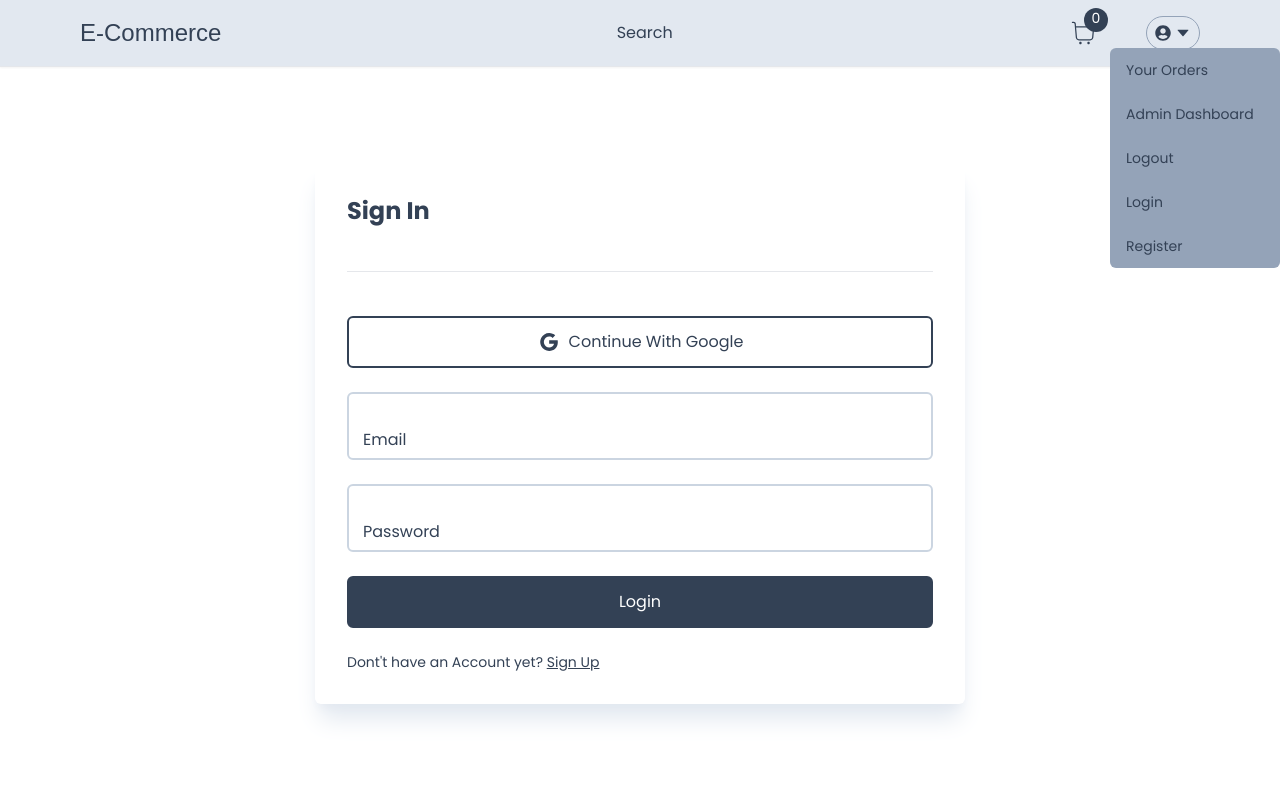
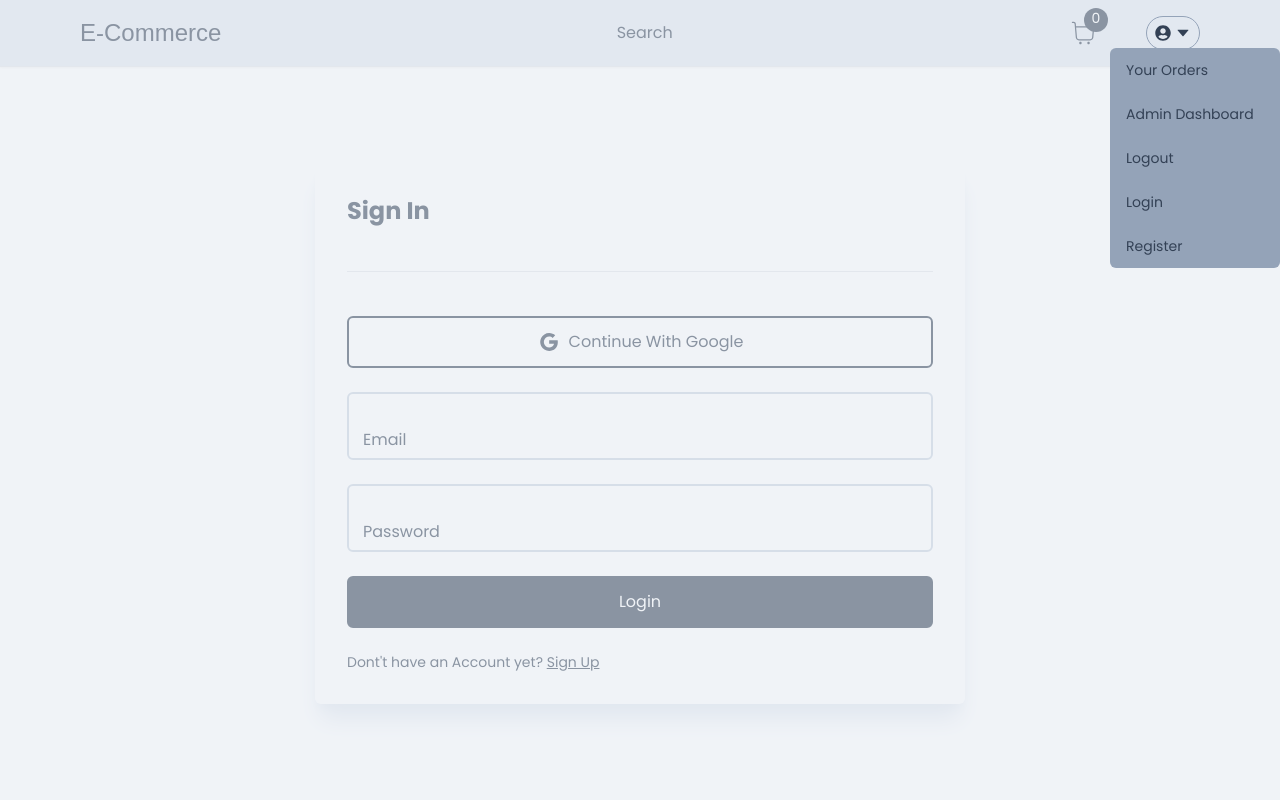
Before and after one commit to Ella-1/E-Shop, a Next.js app: page /login in a window 1280 px wide. Both pictures are taken after a click on the element 1172 px from the left and 33 px from the top of the page. Shown: the top 800 px of the page. Built offline with nearby package versions, Linux system fonts and the light colour scheme; a web font is replaced by a local one.

Commit message:
nav component

```diff
--- a/app/components/Nav/backDrop.tsx
+++ b/app/components/Nav/backDrop.tsx
@@ -4,8 +4,10 @@
        onClick: () => void
  }
 
- export const BackDrop: React.FC<BackDropProps > = () => {
+ export const BackDrop: React.FC<BackDropProps > = ({onClick}) => {
    return (
-     <div>BackDrop</div>
+     <div onClick={onClick} className='z-20 bg-slate-200 opacity-50 w-screen h-screen fixed top-0 left-0'>
+
+     </div>
    )
  }
--- a/app/components/Nav/userMenu.tsx
+++ b/app/components/Nav/userMenu.tsx
@@ -1,28 +1,32 @@
- "use client"
-import { Avatar } from '@mui/material'
- import React, { useCallback, useState } from 'react'
-import Avater from '../avater'
-import { AiFillCaretDown } from 'react-icons/ai'
-import Link from 'next/link'
-import { MenuItems } from './menuItems'
-import { signOut } from 'next-auth/react'
+"use client";
+import { Avatar } from "@mui/material";
+import React, { useCallback, useState } from "react";
+import Avater from "../avater";
+import { AiFillCaretDown } from "react-icons/ai";
+import Link from "next/link";
+import { MenuItems } from "./menuItems";
+import { signOut } from "next-auth/react";
+import { BackDrop } from "./backDrop";
 
 export const UserMenu = () => {
-    const [isOpen, setIsOpen] = useState(false)
+  const [isOpen, setIsOpen] = useState(false);
 
   // toggle the state fromtrue to flas and from flase to true
   const toggleOpen = useCallback(() => {
-        setIsOpen((prev) => !prev  )
-    }, [])
+    setIsOpen((prev) => !prev);
+  }, []);
   return (
     <>
-        <div className='rela tive z-30'>
-            <div onClick={toggleOpen} className='p-2 border-[1px]  border-slate-400 flex flex-grow item-center gap-1 rounded-full cursor-pointer hover:shadow-md text-slate-700 hover:duration-300'>
+      <div className="rela tive z-30">
+        <div
+          onClick={toggleOpen}
+          className="p-2 border-[1px]  border-slate-400 flex flex-grow item-center gap-1 rounded-full cursor-pointer hover:shadow-md text-slate-700 hover:duration-300"
+        >
           <Avater />
           <AiFillCaretDown />
         </div>
         {isOpen && (
-                <div className='absolute rounded-md w-[170px] mt-2overflow-hidden right-0 bg-slate-400 top-12 text-sm flex flex-col cursor-pointer '>
+          <div className="absolute rounded-md w-[170px] mt-2overflow-hidden right-0 bg-slate-400 top-12 text-sm flex flex-col cursor-pointer ">
             <Link href={"/orders"}>
               <MenuItems onClick={toggleOpen}>Your Orders</MenuItems>
             </Link>
@@ -30,10 +34,14 @@ import { signOut } from 'next-auth/react'
               <MenuItems onClick={toggleOpen}>Admin Dashboard</MenuItems>
             </Link>
 
-                        <MenuItems onClick={() => {
+            <MenuItems
+              onClick={() => {
                 toggleOpen();
                 signOut();
-                        }}>Logout</MenuItems>
+              }}
+            >
+              Logout
+            </MenuItems>
 
             <div>
               <Link href={"/login"}>
@@ -42,11 +50,11 @@ import { signOut } from 'next-auth/react'
               <Link href={"/register"}>
                 <MenuItems onClick={toggleOpen}>Register</MenuItems>
               </Link>
-
             </div>
           </div>
         )}
       </div>
+      {isOpen ? <BackDrop onClick={toggleOpen} /> : null}
     </>
-   )
- }
+  );
+};
--- a/app/login/loginForm.tsx
+++ b/app/login/loginForm.tsx
@@ -6,6 +6,7 @@ import { FieldValues, SubmitHandler, useForm } from "react-hook-form";
 import Button from "../components/button";
 import Link from "next/link";
 import { AiOutlineGoogle } from "react-icons/ai";
+import { signIn } from "next-auth/react";
 
 
 
@@ -19,7 +20,7 @@ const LoginForm = () => {
 
     const onLogin:SubmitHandler<FieldValues> = (data) => {
       setIsLoading(true)
-      console.log(data)
+      signIn('credentials')
     }
 
   return (
--- a/pages/api/auth/[...nextauth].ts
+++ b/pages/api/auth/[...nextauth].ts
@@ -1,11 +1,11 @@
-import NextAuth from "next-auth"
+import NextAuth, { AuthOptions } from "next-auth"
 import GoogleProvider from "next-auth/providers/google"
 import { PrismaAdapter } from "@auth/prisma-adapter"
 import prisma from "@/libs/prismadb"
 import CredentialsProvider from "next-auth/providers/credentials"
 import bcrypt from 'bcrypt'
 
-export default NextAuth({
+export const authOptions: AuthOptions = {
   adapter: PrismaAdapter(prisma),
   providers: [
     GoogleProvider({
@@ -62,4 +62,6 @@ export default NextAuth({
   secret: process.env.NEXTAUTH_SECRET
 
 
-})
+}
+
+export default NextAuth(authOptions);
```
Also changed, not shown: 1 other file (tests, documents, lock files or other folders). Lines whose indentation alone changed are shown as unchanged.
